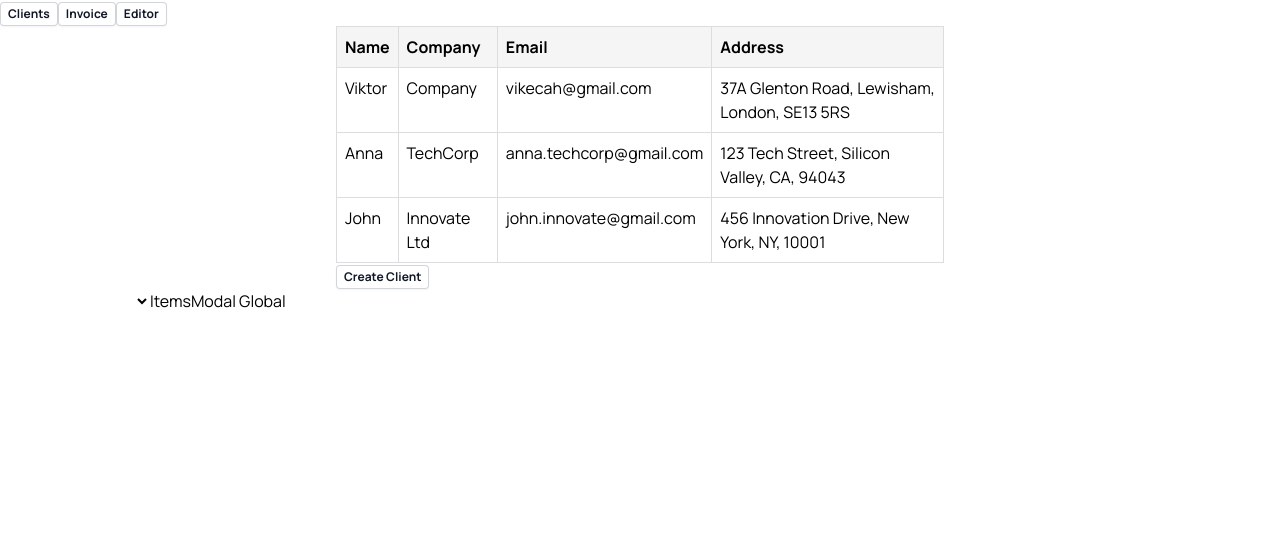
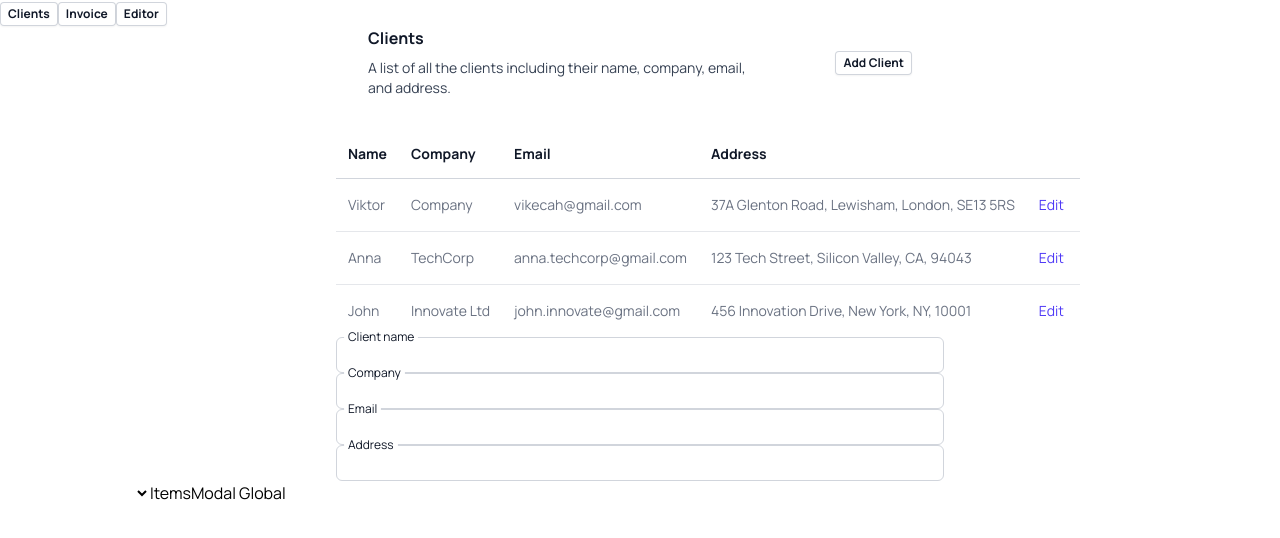
Before and after one commit to viktorHadz/vue-invoicer, a Vue app: page /clients in a window 1280 px wide. Shown: the top 538 px of the page. Built offline with nearby package versions, Linux system fonts and the light colour scheme.

Commit message:
Globals - Input Table

```diff
--- /dev/null
+++ b/src/components/UI/LeInput.vue
@@ -0,0 +1,30 @@
+<script setup>
+import { defineProps } from 'vue'
+const props = defineProps({
+  labelName: {
+    type: String,
+    required: true,
+  },
+  inputPlaceholder: {
+    type: String,
+    required: false,
+  },
+})
+</script>
+
+<template>
+  <div class="relative">
+    <label
+      for="name"
+      class="absolute -top-2 left-2 inline-block rounded-lg bg-white px-1 text-xs font-medium text-gray-900"
+      >{{ props.labelName }}</label
+    >
+    <input
+      type="text"
+      name="name"
+      id="name"
+      class="block w-full rounded-md bg-white px-3 py-1.5 text-base text-gray-900 outline-1 -outline-offset-1 outline-gray-300 placeholder:text-gray-400 focus:outline-2 focus:-outline-offset-2 focus:outline-indigo-600 sm:text-sm/6"
+      :placeholder="props.inputPlaceholder"
+    />
+  </div>
+</template>
--- a/src/components/UI/LeTable.vue
+++ b/src/components/UI/LeTable.vue
@@ -1,3 +1,32 @@
+<script>
+export default {
+  props: {
+    title: {
+      type: String,
+      default: 'Users',
+    },
+    description: {
+      type: String,
+      default: 'A list of all the users including their name, title, email, and role.',
+    },
+    buttonLabel: {
+      type: String,
+      default: 'Add User',
+    },
+    columns: {
+      type: Array,
+      required: true, // [{ label: "Name", key: "name" }, { label: "Email", key: "email" }]
+    },
+    data: {
+      type: Array,
+      required: true, // [{ name: "John Doe", email: "john@example.com" }]
+    },
+  },
+}
+</script>
+<script setup>
+import LeBtn from './LeBtn.vue'
+</script>
 <template>
   <div class="px-4 sm:px-6 lg:px-8">
     <div class="sm:flex sm:items-center">
@@ -6,13 +35,7 @@
         <p class="mt-2 text-sm text-gray-700">{{ description }}</p>
       </div>
       <div class="mt-4 sm:mt-0 sm:ml-16 sm:flex-none">
-        <button
-          type="button"
-          class="block rounded-md bg-indigo-600 px-3 py-2 text-center text-sm font-semibold text-white shadow-xs hover:bg-indigo-500 focus-visible:outline-2 focus-visible:outline-offset-2 focus-visible:outline-indigo-600"
-          @click="$emit('add')"
-        >
-          {{ buttonLabel }}
-        </button>
+        <LeBtn @click="$emit('add')">{{ buttonLabel }}</LeBtn>
       </div>
     </div>
     <div class="mt-8 flow-root">
@@ -30,10 +53,8 @@
                   {{ column.label }}
                 </th>
                 <th
-                  class="sticky top-0 z-10 border-b border-gray-300 bg-white/75 py-3.5 pr-4 pl-3 backdrop-blur-sm backdrop-filter"
-                >
-                  <span class="sr-only">Actions</span>
-                </th>
+                  class="sticky top-0 z-10 border-b border-gray-300 bg-white/75 py-3.5 pr-4 pl-3"
+                ></th>
               </tr>
             </thead>
             <tbody>
@@ -70,30 +91,3 @@
     </div>
   </div>
 </template>
-
-<script>
-export default {
-  props: {
-    title: {
-      type: String,
-      default: 'Users',
-    },
-    description: {
-      type: String,
-      default: 'A list of all the users including their name, title, email, and role.',
-    },
-    buttonLabel: {
-      type: String,
-      default: 'Add User',
-    },
-    columns: {
-      type: Array,
-      required: true, // [{ label: "Name", key: "name" }, { label: "Email", key: "email" }]
-    },
-    data: {
-      type: Array,
-      required: true, // [{ name: "John Doe", email: "john@example.com" }]
-    },
-  },
-}
-</script>
--- a/src/components/clients/ClientsTable.vue
+++ b/src/components/clients/ClientsTable.vue
@@ -1,8 +1,9 @@
 <script setup>
 import { useClientStore } from '@/stores/clients'
 import { reactive } from 'vue'
-import LeBtn from '../UI/LeBtn.vue'
-
+import LeTable from '@/components/UI/LeTable.vue'
+import LeInput from '../UI/LeInput.vue'
+LeInput
 const clientStore = useClientStore()
 const { clients } = clientStore
 const newClient = reactive({
@@ -14,23 +15,36 @@ const newClient = reactive({
 </script>
 <template>
   <div class="container">
-    <div class="table">
-      <div class="row header">
-        <div class="cell">Name</div>
-        <div class="cell">Company</div>
-        <div class="cell">Email</div>
-        <div class="cell">Address</div>
-      </div>
-      <div class="row" v-for="client in clients" :key="client.id">
-        <div class="cell">{{ client.name }}</div>
-        <div class="cell">{{ client.company }}</div>
-        <div class="cell">{{ client.email }}</div>
-        <div class="cell">{{ client.address }}</div>
-      </div>
-      <div></div>
+    <LeTable
+      :title="'Clients'"
+      :description="'A list of all the clients including their name, company, email, and address.'"
+      :buttonLabel="'Add Client'"
+      :columns="[
+        { label: 'Name', key: 'name' },
+        { label: 'Company', key: 'company' },
+        { label: 'Email', key: 'email' },
+        { label: 'Address', key: 'address' },
+      ]"
+      :data="clients"
+      :inputData="newClient"
+      @add="
+        () => {
+          /* handle add client */
+        }
+      "
+      @edit="
+        (client) => {
+          /* handle edit client */
+        }
+      "
+    >
+    </LeTable>
+    <div>
+      <LeInput labelName="Client name" :value="newClient.name"></LeInput>
+      <LeInput labelName="Company" :value="newClient.company"></LeInput>
+      <LeInput labelName="Email" :value="newClient.email"></LeInput>
+      <LeInput labelName="Address" :value="newClient.address"></LeInput>
     </div>
-
-    <LeBtn>Create Client</LeBtn>
   </div>
 </template>
 
```
